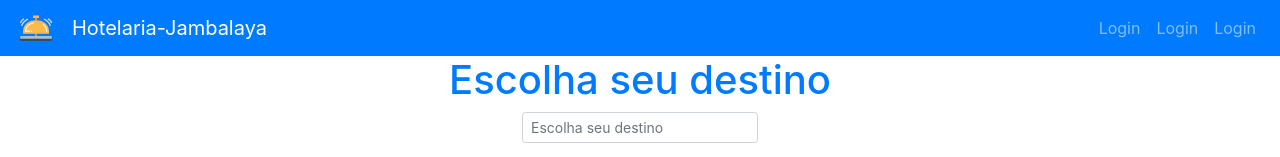
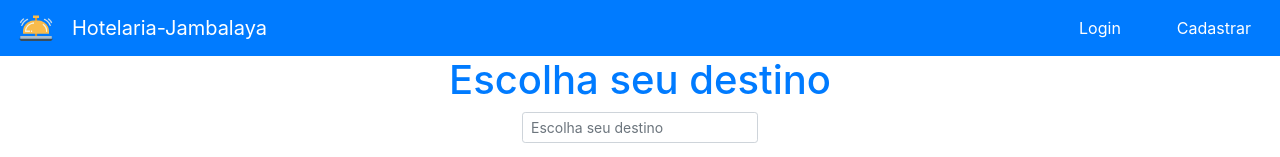
Before and after one commit to EstevamPonte/hotelaria-jambalaia, a React (Create React App) app: page / in a window 1280 px wide. Shown: the top 157 px of the page. Built offline with nearby package versions, Linux system fonts and the light colour scheme.

Commit message:
Adicionando o modal de login e o modal de cadastro

```diff
--- a/package.json
+++ b/package.json
@@ -4,6 +4,7 @@
   "private": true,
   "dependencies": {
     "bootstrap": "^4.3.1",
+    "formik": "^1.5.8",
     "react": "^16.9.0",
     "react-bootstrap": "^1.0.0-beta.11",
     "react-calendar": "^2.19.1",
--- a/src/App.js
+++ b/src/App.js
@@ -3,7 +3,7 @@ import './App.css';
 import Header from './Componente/Leyout/Header'
 import Footer from './Componente/Leyout/Footer'
 import SearchForm from './Componente/Form/DestinyForm/SearchForm'
-import Home from './Componente/Screens/Home'
+
 
 function App() {
     return (
--- a/src/Componente/Form/DestinyForm/Date.js
+++ b/src/Componente/Form/DestinyForm/Date.js
@@ -1,5 +1,5 @@
 import React, { Component } from 'react';
-import { Form, Row, Col, InputGroup, DropdownButton, Dropdown } from 'react-bootstrap';
+import { Form, Row, Col, InputGroup, DropdownButton } from 'react-bootstrap';
 import Calendar from 'react-calendar';
 
 class Data extends Component {
--- a/src/Componente/Form/DestinyForm/SearchForm.js
+++ b/src/Componente/Form/DestinyForm/SearchForm.js
@@ -1,5 +1,5 @@
 import React from 'react'
-import { Form, Container, Row, Dropdown, Button, Col, InputGroup, DropdownButton} from 'react-bootstrap';
+import { Form, Container, Row, Dropdown, Button, Col, DropdownButton} from 'react-bootstrap';
 import Destiny from './Destiny';
 import Data from './Date';
 import { CarrosselAnimado } from './CarrosselAnimado';
--- a/src/Componente/Leyout/Header.js
+++ b/src/Componente/Leyout/Header.js
@@ -1,9 +1,13 @@
 import React from 'react';
-import { Navbar, NavbarBrand, Nav, Image, Row, Col, Container } from 'react-bootstrap'
+import { Navbar, NavbarBrand, Nav, Image, ButtonToolbar, Button, Row, Col } from 'react-bootstrap'
 import Photo from '../../Utils/Images/campainha-de-mesa.png'
+import LoginModal from '../Modal/LoginModal'
+import CadastrarModal from '../Modal/CadastroModal'
 
 
 function Header() {
+    const [loginModalShow, setLoginModalShow] = React.useState(false);
+    const [cadastroModalShow, setCadastroModalShow] = React.useState(false);
     return (
         <Navbar className="justify-content-between" bg="primary" variant='dark'>
             <Nav >
@@ -13,15 +17,34 @@ function Header() {
                 <NavbarBrand className="Brand">Hotelaria-Jambalaya</NavbarBrand>
             </Nav>
             <Nav>
-                <Nav.Item>
-                    <Nav.Link href='Login'>Login</Nav.Link>
-                </Nav.Item>
-                <Nav.Item>
-                    <Nav.Link href='Login'>Login</Nav.Link>
-                </Nav.Item>
-                <Nav.Item>
-                    <Nav.Link href='Login'>Login</Nav.Link>
-                </Nav.Item>
+                {/* Modal de Login */}
+                <Row>
+                    <Col>
+                        <ButtonToolbar>
+                            <Button variant="primary" onClick={() => setLoginModalShow(true)}>
+                                Login
+                            </Button>
+
+                            <LoginModal
+                                show={loginModalShow}
+                                onHide={() => setLoginModalShow(false)}
+                            />
+                        </ButtonToolbar>
+                    </Col>
+                    {/* Modal de Cadastro */}
+                    <Col>
+                        <ButtonToolbar>
+                            <Button variant="primary" onClick={() => setCadastroModalShow(true)}>
+                                Cadastrar
+                            </Button>
+
+                            <CadastrarModal
+                                show={cadastroModalShow}
+                                onHide={() => setCadastroModalShow(false)}
+                            />
+                        </ButtonToolbar>
+                    </Col>
+                </Row>
             </Nav>
         </Navbar>
     )
--- /dev/null
+++ b/src/Componente/Modal/CadastroModal.js
@@ -0,0 +1,48 @@
+import React from 'react';
+import { Modal, Button, Form, Col } from 'react-bootstrap'
+const CadastroModal = (props) => {
+    return (
+        <Modal
+            {...props}
+            size="lg"
+            aria-labelledby="contained-modal-title-vcenter"
+            centered
+        >
+            <Modal.Header closeButton>
+                <Modal.Title id="contained-modal-title-vcenter">
+                    {/* Titulo do modal */}
+                    Faça seu cadastro
+                </Modal.Title>
+            </Modal.Header>
+            <Modal.Body>
+                {/* Corpo do Modal */}
+                <Form>
+                    <Form.Group controlId="formGridEmail">
+                        <Form.Label>Email</Form.Label>
+                        <Form.Control type="email" placeholder="Digite o email" />
+                    </Form.Group>
+                    <Form.Row>
+                        <Form.Group as={Col} controlId="formGridPassword">
+                            <Form.Label>Senha</Form.Label>
+                            <Form.Control type="password" placeholder="Senha" />
+                        </Form.Group>
+                        <Form.Group as={Col} controlId="formGridPassword">
+                            <Form.Label>Repita a senha</Form.Label>
+                            <Form.Control type="password" placeholder="Senha" />
+                        </Form.Group>
+                        <Form.Group as={Col} controlId="formGridPassword">
+                            <Form.Label>Numero de celular</Form.Label>
+                            <Form.Control type="text" placeholder="Celular" />
+                        </Form.Group>
+                    </Form.Row>
+                </Form>
+            </Modal.Body>
+            <Modal.Footer>
+                <Button onClick={props.onHide}>Fechar</Button>
+                <Button type="submit" variant="success">Cadastrar</Button>
+            </Modal.Footer>
+        </Modal>
+    );
+}
+
+export default CadastroModal;
--- /dev/null
+++ b/src/Componente/Modal/LoginModal.js
@@ -0,0 +1,42 @@
+import React from 'react';
+import { Modal, Button, Form } from 'react-bootstrap'
+
+
+
+
+const LoginModal = (props) => {
+    return (
+        <Modal
+            {...props}
+            size="lg"
+            aria-labelledby="contained-modal-title-vcenter"
+            centered
+        >
+            <Modal.Header closeButton>
+                <Modal.Title id="contained-modal-title-vcenter">
+                    {/* Titulo do modal */}
+                    Faça seu login
+            </Modal.Title>
+            </Modal.Header>
+            <Modal.Body>
+                {/* Corpo do Modal */}
+                <Form>
+                    <Form.Group controlId="formGridEmail">
+                        <Form.Label>Email</Form.Label>
+                        <Form.Control type="email" placeholder="Digite seu email" />
+                    </Form.Group>
+                    <Form.Group controlId="formGridPassword">
+                        <Form.Label>Senha</Form.Label>
+                        <Form.Control type="password" placeholder="Senha" />
+                    </Form.Group>
+                </Form>
+            </Modal.Body>
+            <Modal.Footer>
+                <Button onClick={props.onHide}>Fechar</Button>
+                <Button type="submit" variant="success">Entrar</Button>
+            </Modal.Footer>
+        </Modal>
+    );
+}
+
+export default LoginModal;
--- a/src/Componente/Screens/Home.js
+++ b/src/Componente/Screens/Home.js
@@ -1,6 +1,6 @@
 import React from 'react';
-import { Image, Form, Button } from 'react-bootstrap';
-import HotelBell from '../../Utils/Images/HotelBell.jpg'
+import { Form, Button } from 'react-bootstrap';
+
 
 
 function Home() {
```
Also changed, not shown: 1 other file (tests, documents, lock files or other folders).
